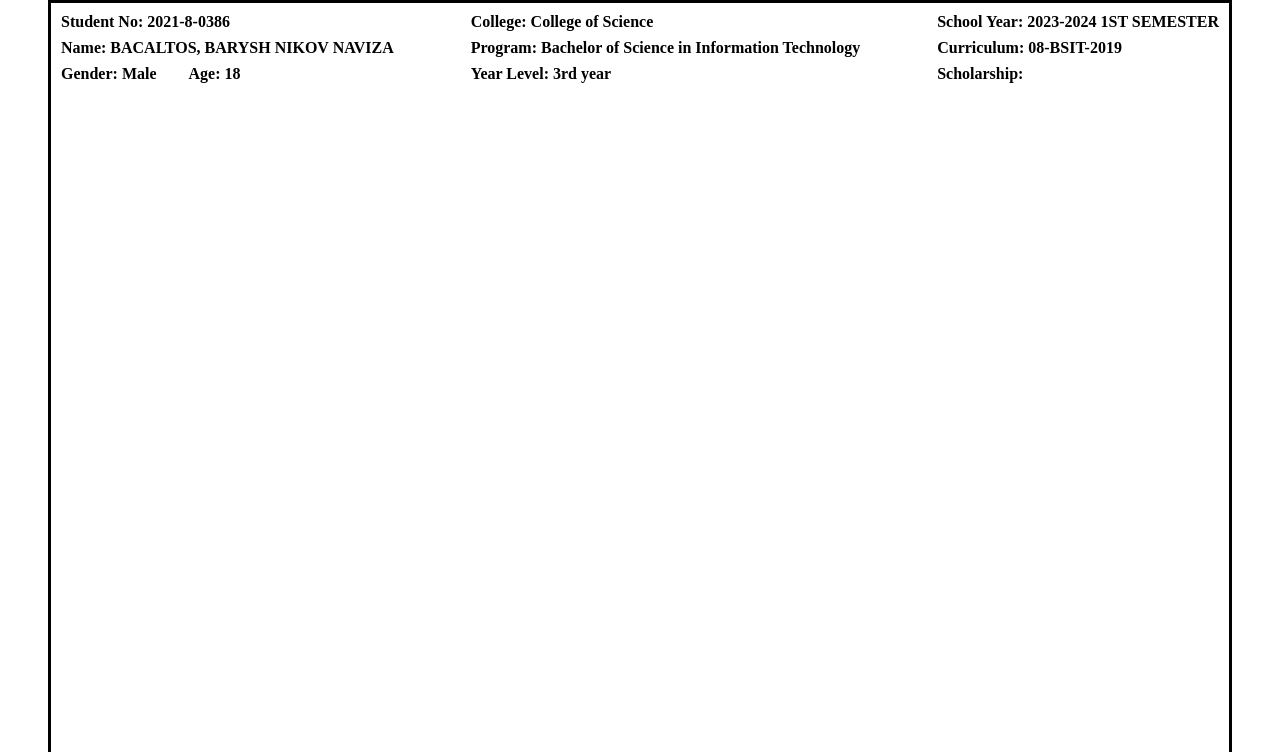
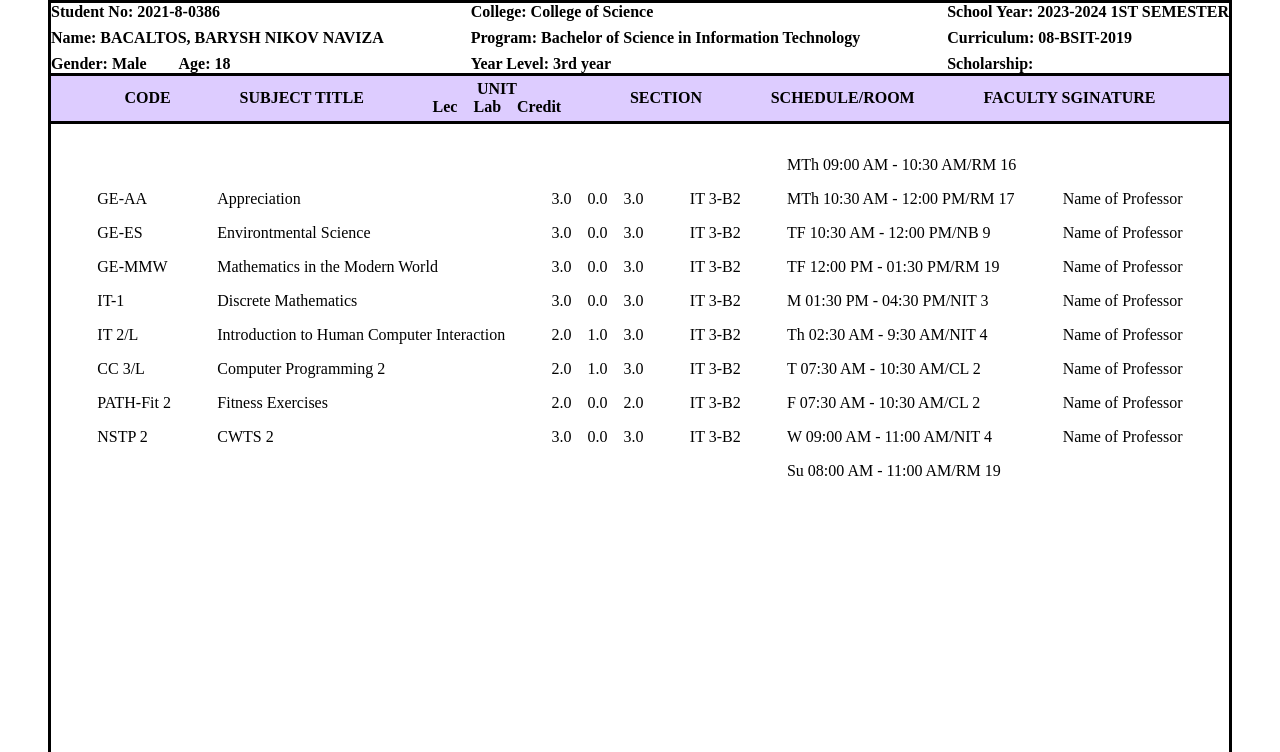
Before and after one commit to raishudesu/cor-drill, a plain HTML site: page index.html in a window 1280 px wide. Shown: the part 277-1029 px from the top of the page. Drawn offline with Linux system fonts and the light colour scheme.

Commit message:
added general-info-2

```diff
--- a/index.html
+++ b/index.html
@@ -22,9 +22,9 @@
       <h1>CERTIFICATE OF REGISTRATION</h1>
     </header>
     <div class="registration-num">
-      <h4>Registration No: <span>000300116</span></h4>
+      <h4>Registration No: <span>000300582</span></h4>
     </div>
-    <main class="">
+    <main>
       <section>
         <div class="general-info-header-1">
           <h3>STUDENT GENERAL INFORMATION</h3>
@@ -49,6 +49,111 @@
             <h4>Scholarship:</h4>
           </div>
         </div>
+        <section>
+          <div class="general-info-header-2">
+            <div><h4>CODE</h4></div>
+            <div><h4>SUBJECT TITLE</h4></div>
+            <div class="unit">
+              <h4>UNIT</h4>
+              <div>
+                <h4>Lec</h4>
+                <h4>Lab</h4>
+                <h4>Credit</h4>
+              </div>
+            </div>
+            <div><h4>SECTION</h4></div>
+            <div><h4>SCHEDULE/ROOM</h4></div>
+            <div><h4>FACULTY SGINATURE</h4></div>
+          </div>
+          <div class="general-info-2">
+            <div class="details">
+              <p>GE-AA</p>
+              <p>GE-ES</p>
+              <p>GE-MMW</p>
+              <p>IT-1</p>
+              <p>IT 2/L</p>
+              <p>CC 3/L</p>
+              <p>PATH-Fit 2</p>
+              <p>NSTP 2</p>
+            </div>
+            <div class="details">
+              <p>Appreciation</p>
+              <p>Environtmental Science</p>
+              <p>Mathematics in the Modern World</p>
+              <p>Discrete Mathematics</p>
+              <p>Introduction to Human Computer Interaction</p>
+              <p>Computer Programming 2</p>
+              <p>Fitness Exercises</p>
+              <p>CWTS 2</p>
+            </div>
+
+            <div class="unit-details">
+              <div class="unit-details-info">
+                <p>3.0</p>
+                <p>3.0</p>
+                <p>3.0</p>
+                <p>3.0</p>
+                <p>2.0</p>
+                <p>2.0</p>
+                <p>2.0</p>
+                <p>3.0</p>
+              </div>
+              <div class="unit-details-info">
+                <p>0.0</p>
+                <p>0.0</p>
+                <p>0.0</p>
+                <p>0.0</p>
+                <p>1.0</p>
+                <p>1.0</p>
+                <p>0.0</p>
+                <p>0.0</p>
+              </div>
+              <div class="unit-details-info">
+                <p>3.0</p>
+                <p>3.0</p>
+                <p>3.0</p>
+                <p>3.0</p>
+                <p>3.0</p>
+                <p>3.0</p>
+                <p>2.0</p>
+                <p>3.0</p>
+              </div>
+            </div>
+            <div class="details">
+              <p>IT 3-B2</p>
+              <p>IT 3-B2</p>
+              <p>IT 3-B2</p>
+              <p>IT 3-B2</p>
+              <p>IT 3-B2</p>
+              <p>IT 3-B2</p>
+              <p>IT 3-B2</p>
+              <p>IT 3-B2</p>
+            </div>
+            <div class="details">
+              <p>MTh 09:00 AM - 10:30 AM/RM 16</p>
+              <p>MTh 10:30 AM - 12:00 PM/RM 17</p>
+              <p>TF 10:30 AM - 12:00 PM/NB 9</p>
+              <p>TF 12:00 PM - 01:30 PM/RM 19</p>
+              <p>M 01:30 PM - 04:30 PM/NIT 3</p>
+              <p>Th 02:30 AM - 9:30 AM/NIT 4</p>
+              <p>T 07:30 AM - 10:30 AM/CL 2</p>
+              <p>F 07:30 AM - 10:30 AM/CL 2</p>
+              <p>W 09:00 AM - 11:00 AM/NIT 4</p>
+              <p>Su 08:00 AM - 11:00 AM/RM 19</p>
+            </div>
+            <div class="details">
+              <p>Name of Professor</p>
+              <p>Name of Professor</p>
+              <p>Name of Professor</p>
+              <p>Name of Professor</p>
+              <p>Name of Professor</p>
+              <p>Name of Professor</p>
+              <p>Name of Professor</p>
+              <p>Name of Professor</p>
+            </div>
+          </div>
+        </section>
       </section>
+    </main>
   </body>
 </html>
--- a/style.css
+++ b/style.css
@@ -54,7 +54,6 @@ section {
   justify-content: space-between;
   align-items: center;
   grid-template-columns: auto auto auto;
-  padding: 10px;
 }
 
 .info-container {
@@ -67,3 +66,76 @@ section {
   display: flex;
   gap: 2rem;
 }
+
+.general-info-header-2 {
+  background-color: #ddccff;
+  padding: 0.3rem;
+  border-bottom: solid black;
+  border-top: solid black;
+  display: grid;
+  grid-template-columns: auto auto auto auto auto auto;
+  justify-content: space-evenly;
+  align-items: center;
+}
+
+.unit {
+  display: flex;
+  flex-direction: column;
+  align-items: center;
+}
+.unit div {
+  display: flex;
+  gap: 1rem;
+}
+
+.general-info-2 {
+  margin-top: 2rem;
+  display: grid;
+  grid-template-columns: auto auto auto auto auto auto;
+  justify-content: space-evenly;
+  align-items: center;
+}
+
+/* .subjects {
+  display: flex;
+}
+
+.units {
+  display: flex;
+}
+
+.credits {
+  display: flex;
+  flex-direction: column;
+}
+
+.section {
+  display: flex;
+  flex-direction: column;
+}
+
+.schedule {
+  display: flex;
+  flex-direction: column;
+}
+
+.prof {
+  display: flex;
+  flex-direction: column;
+} */
+
+.details {
+  display: flex;
+  flex-direction: column;
+  gap: 1rem;
+}
+.unit-details {
+  display: flex;
+  gap: 1rem;
+}
+
+.unit-details-info {
+  display: flex;
+  flex-direction: column;
+  gap: 1rem;
+}
```
